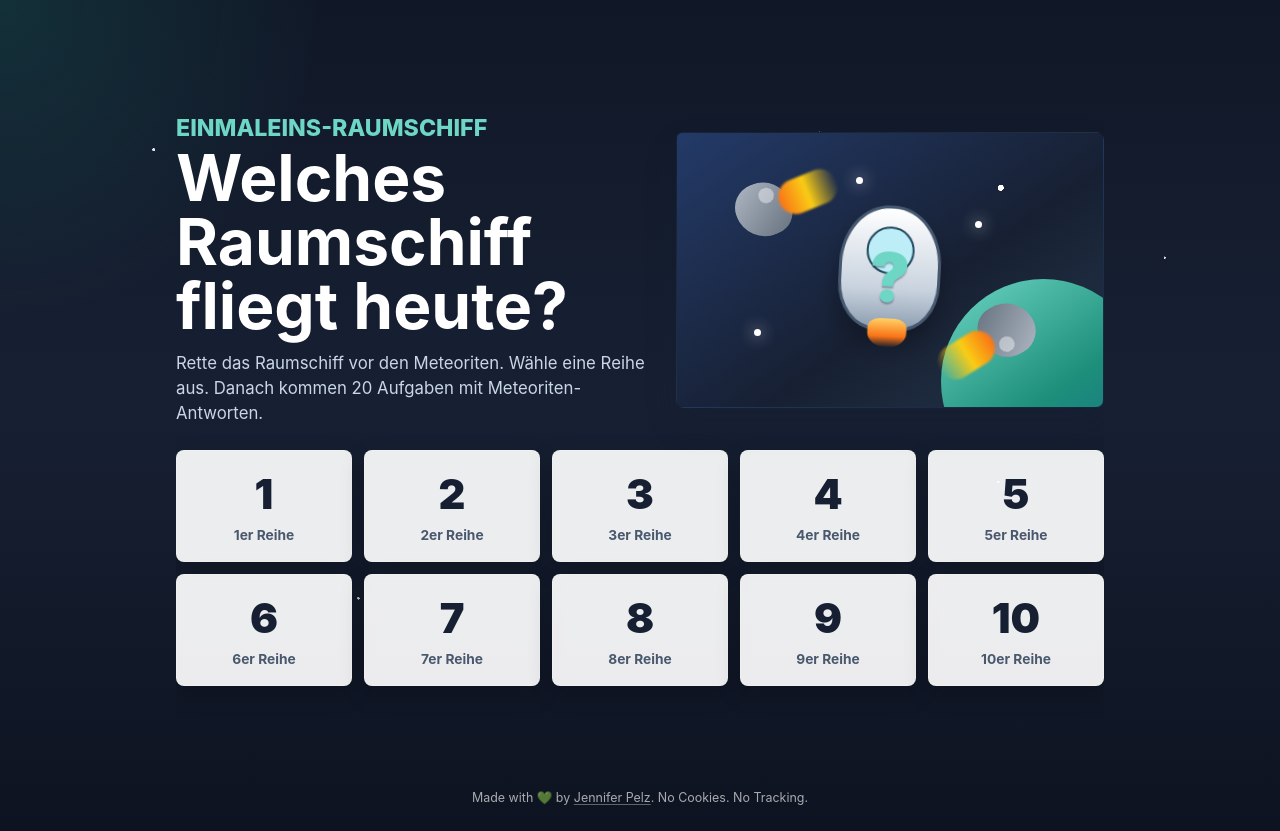
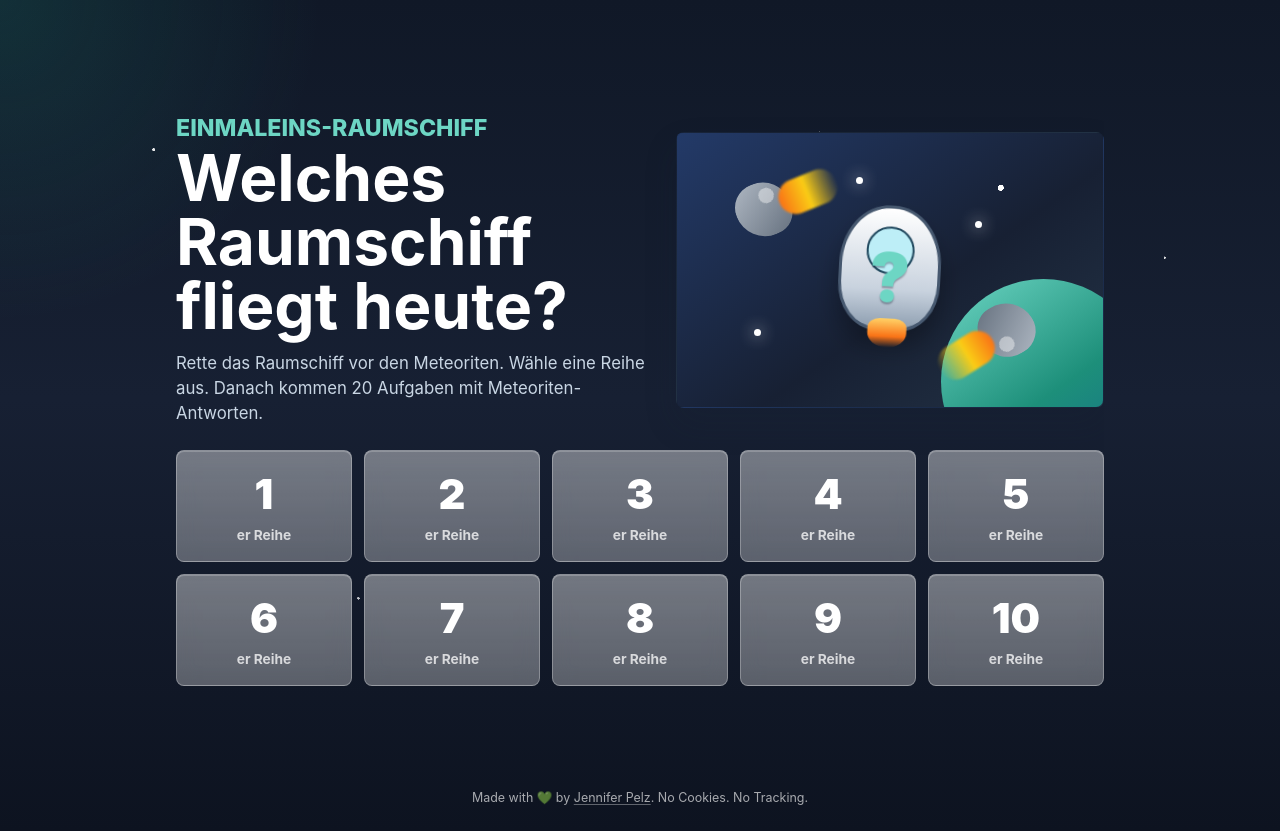
Before and after one commit to JNPLZ/1x1, a website built with Vite: page index.html in a window 1280 px wide. Built offline with nearby package versions, Linux system fonts and the light colour scheme.

Commit message:
Add glass style to table selection cards

```diff
--- a/src/app/app.module.css
+++ b/src/app/app.module.css
@@ -225,7 +225,6 @@
   min-height: 3.5rem;
   border: 1px solid rgba(255, 255, 255, 0.18);
   border-radius: 8px;
-  background: rgba(255, 255, 255, 0.92);
   color: var(--ink);
   box-shadow: 0 0.5rem 1.5rem rgba(0, 0, 0, 0.2);
 }
@@ -236,6 +235,14 @@
   justify-content: space-between;
   gap: 0.5rem;
   padding: 0.8rem 1rem;
+  border-color: rgba(255, 255, 255, 0.28);
+  background:
+    linear-gradient(180deg, rgba(255, 255, 255, 0.28), rgba(255, 255, 255, 0.16)),
+    rgba(255, 255, 255, 0.18);
+  color: #ffffff;
+  box-shadow: inset 0 1px 0 rgba(255, 255, 255, 0.2);
+  backdrop-filter: blur(10px);
+  -webkit-backdrop-filter: blur(10px);
 }
 
 .tableButton span {
@@ -244,7 +251,7 @@
 }
 
 .tableButton small {
-  color: #49586d;
+  color: rgba(255, 255, 255, 0.76);
   font-size: 0.86rem;
   font-weight: 700;
 }
--- a/src/app/createApp.ts
+++ b/src/app/createApp.ts
@@ -61,7 +61,7 @@ class MultiplicationApp {
         (table) => `
           <button class="${styles.tableButton}" type="button" data-table="${table}">
             <span>${table}</span>
-            <small>${table}er Reihe</small>
+            <small>er Reihe</small>
           </button>
         `,
       )
```
